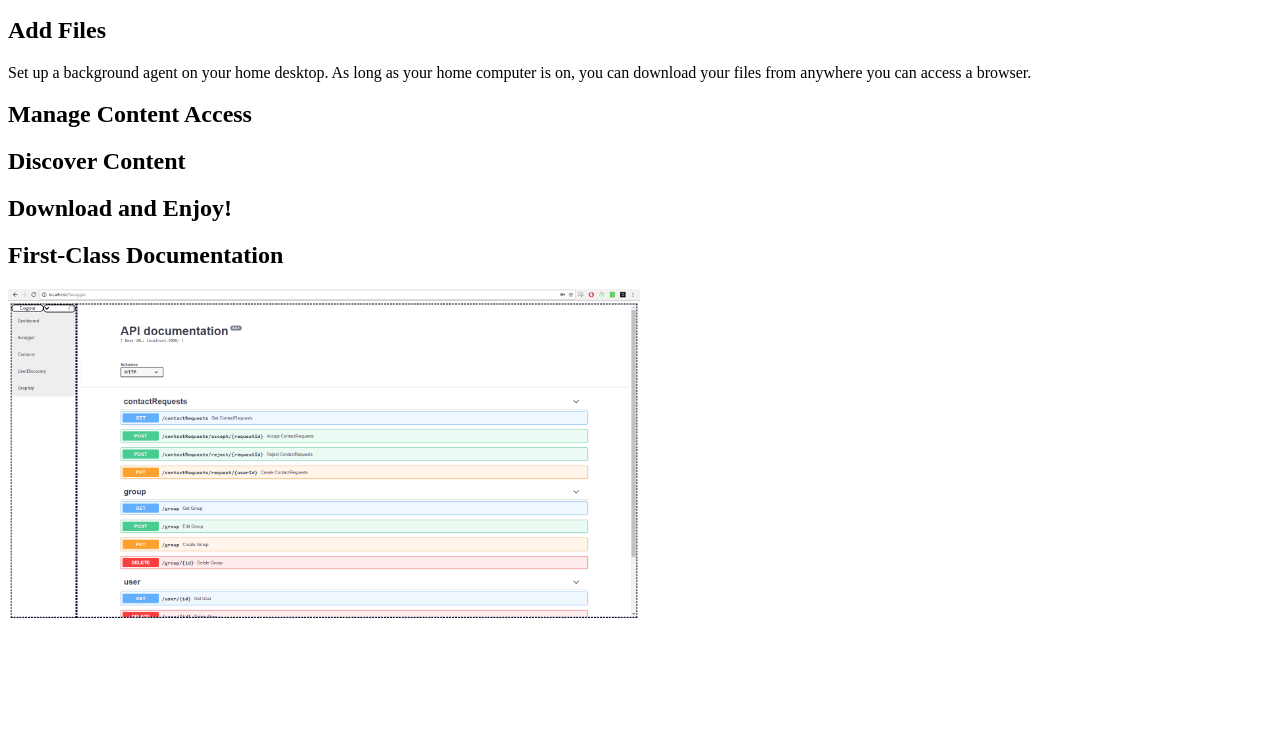
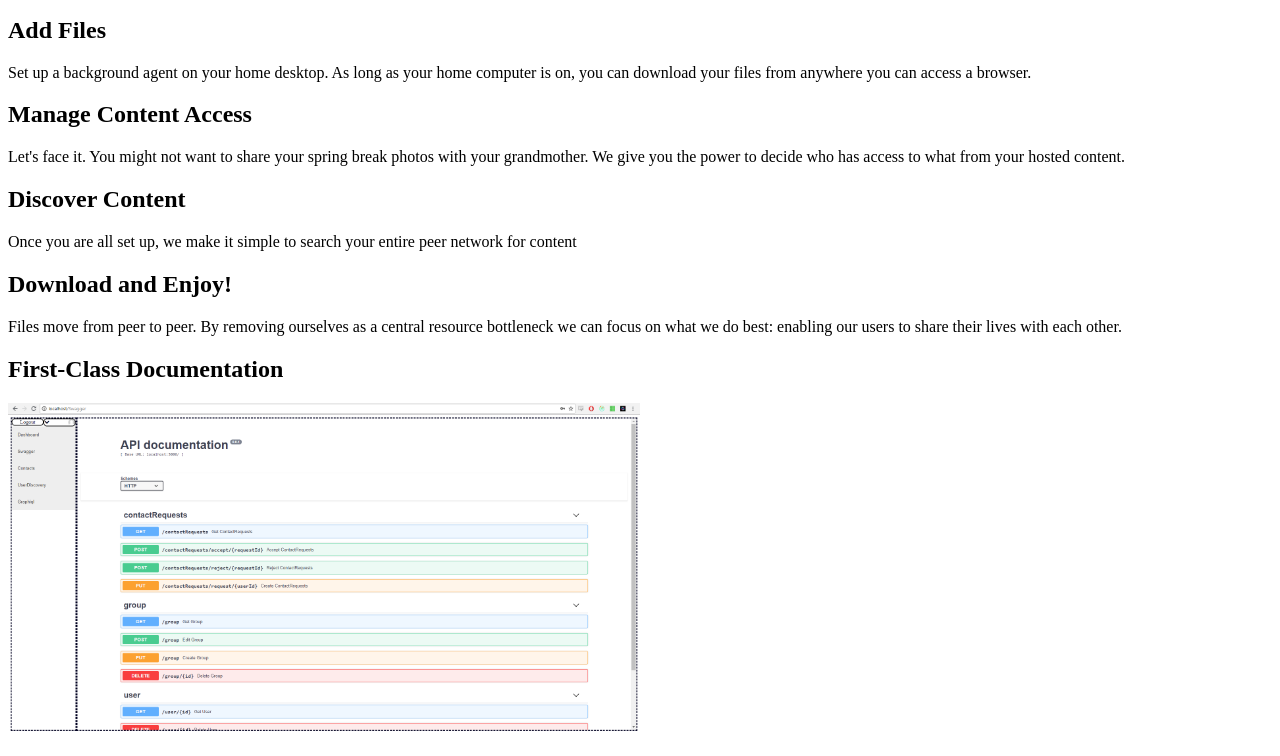
Before and after one commit to sharifyr/sharifyr.github.io, a plain HTML site: page index.html in a window 1280 px wide. Shown: the part 1130-1886 px from the top of the page. Before the commit the page ends 1773 px from the top, so only its background shows below. Drawn offline with Linux system fonts and the light colour scheme.

Commit message:
more notes

```diff
--- a/index.html
+++ b/index.html
@@ -22,9 +22,11 @@
         <h2>Add Files</h2>
         <p>Set up a background agent on your home desktop. As long as your home computer is on, you can download your files from anywhere you can access a browser.</p>
         <h2>Manage Content Access</h2>
-        <p></p>
+        <p>Let's face it. You might not want to share your spring break photos with your grandmother. We give you the power to decide who has access to what from your hosted content.</p>
         <h2>Discover Content</h2>
+        <p>Once you are all set up, we make it simple to search your entire peer network for content</p>
         <h2>Download and Enjoy!</h2>
+        <p>Files move from peer to peer. By removing ourselves as a central resource bottleneck we can focus on what we do best: enabling our users to share their lives with each other.</p>
         <h2>First-Class Documentation</h2>
         <img src="./images/ApiDashboard.png"/>
       </div>
```
